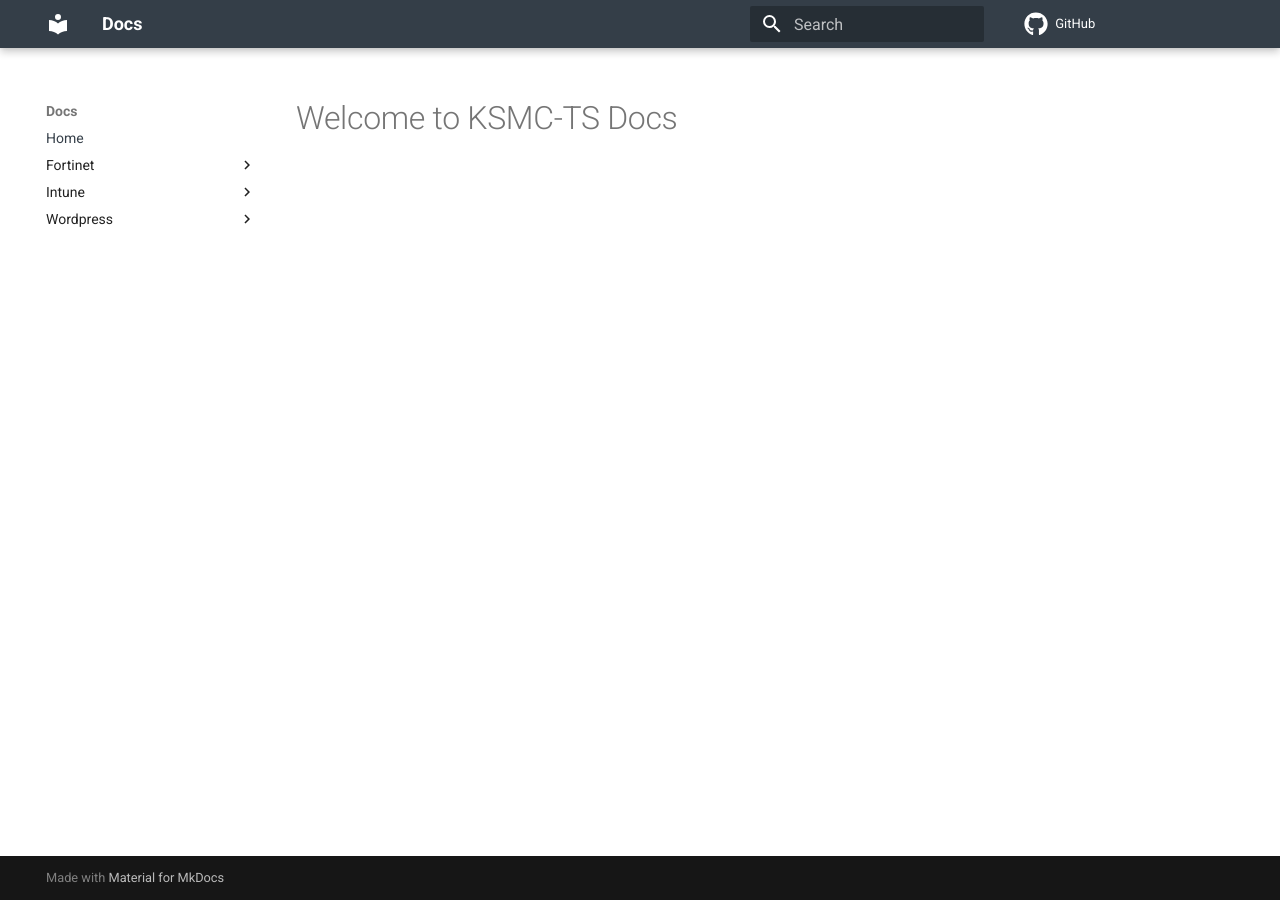
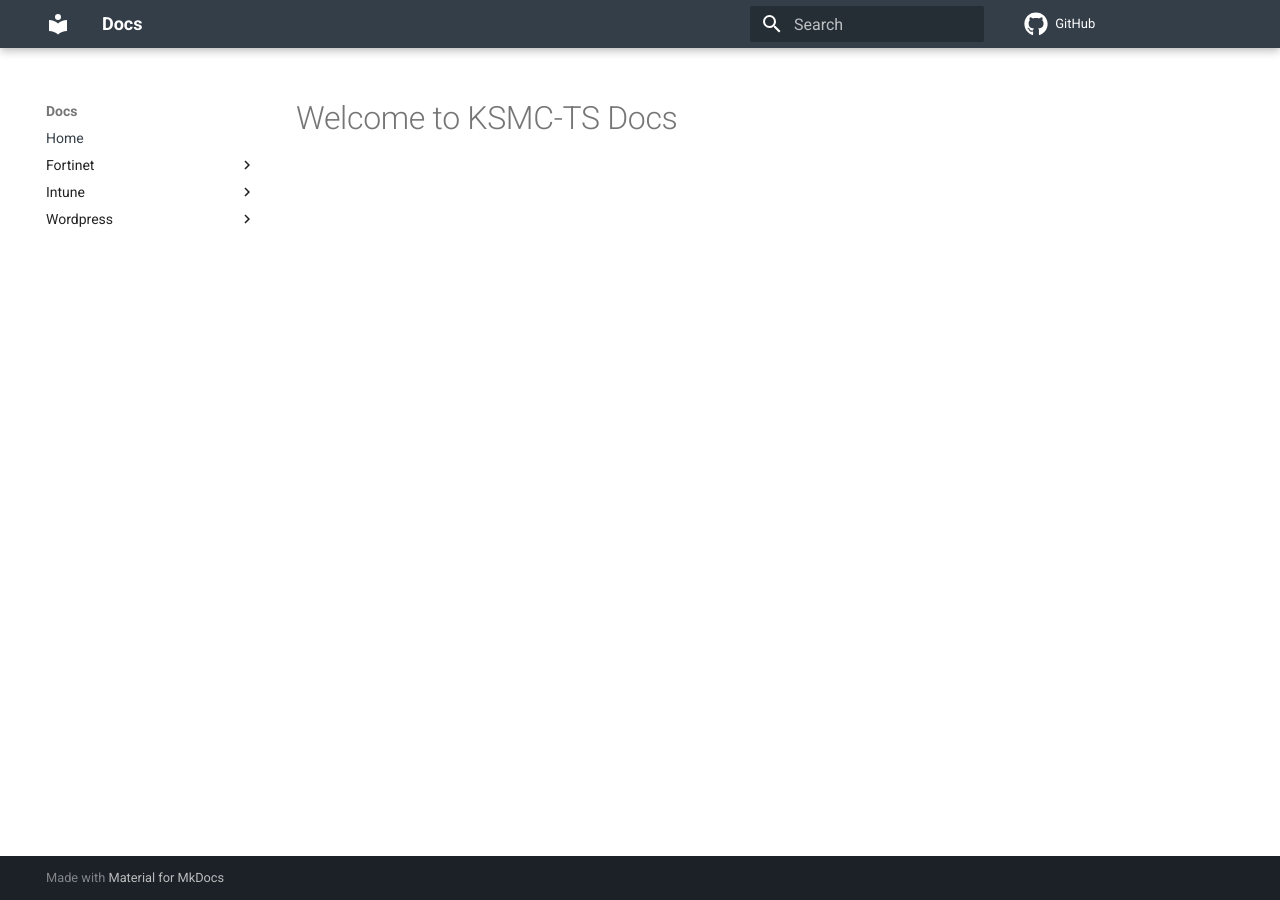
Before and after one commit to KSMC-TS/docs, an MkDocs documentation site: the page built from docs/index.md, in a window 1280 px wide. Built offline with MkDocs 1.6.1 and Material for MkDocs 9.7.7, drawn with Linux system fonts in a browser that asks for light colours; comment, search, counter and statistics services are not loaded.

Commit message:
Change footer color.

```diff
--- a/docs/stylesheets/extra.css
+++ b/docs/stylesheets/extra.css
@@ -2,4 +2,5 @@
     --md-primary-fg-color: #343E48;
     --md-primary-fg-color--light: #70777E;
     --md-primary-fg-color--dark: #293139;
+    --md-footer-bg-color: #293139;
 }
```
